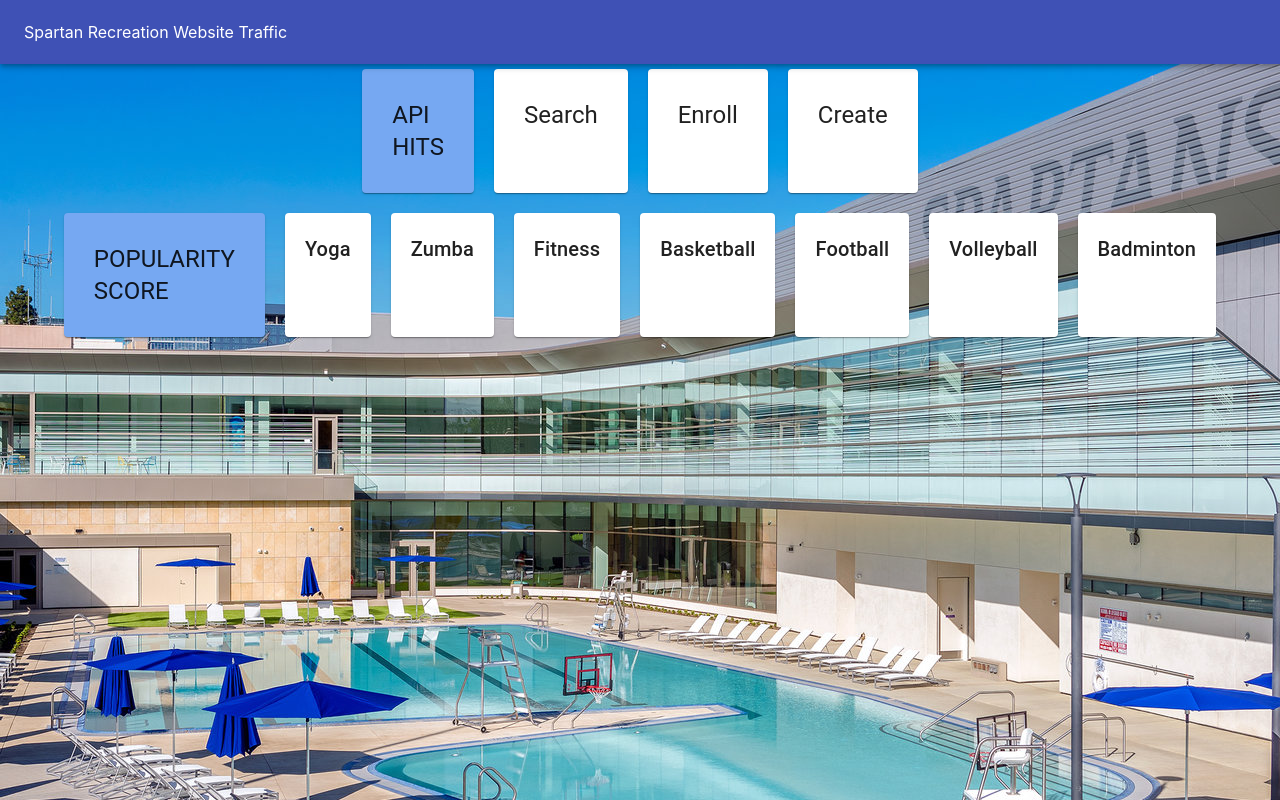
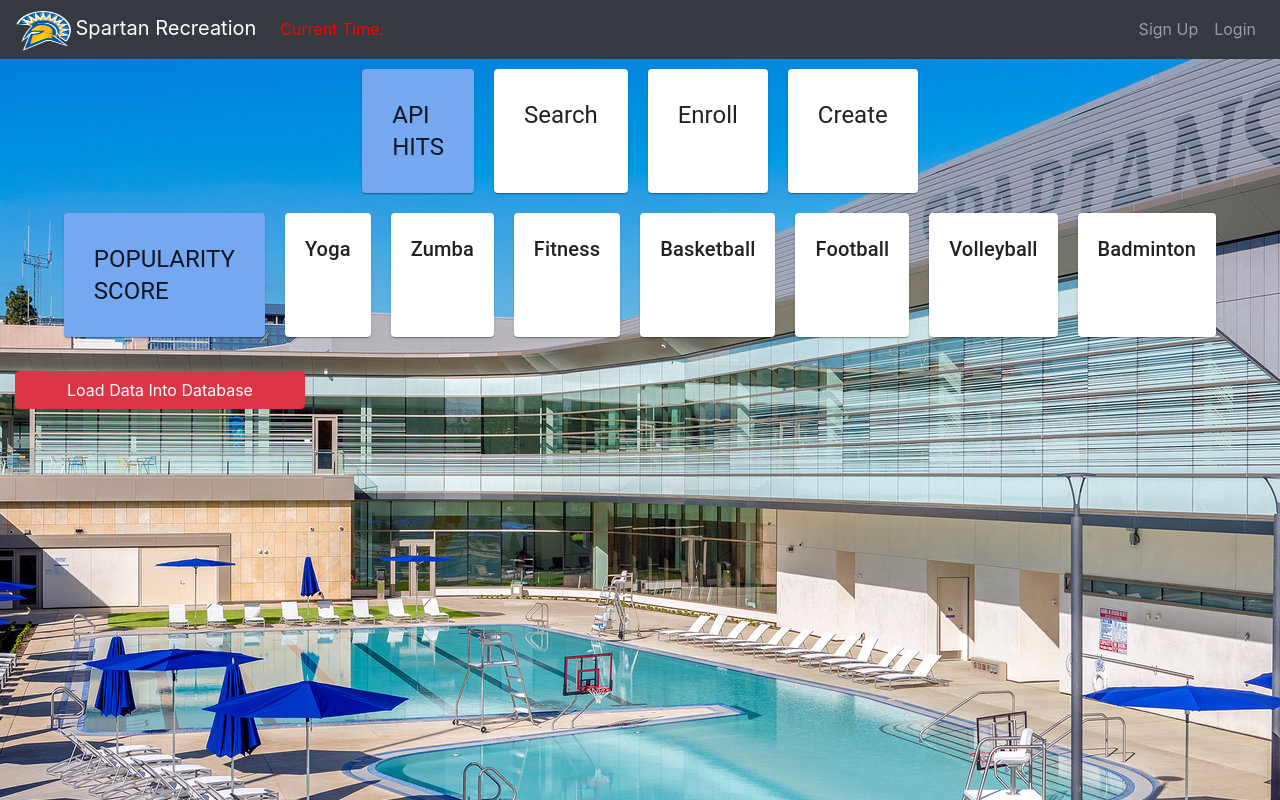
Before and after one commit to laxmikantbpandhare/cmpe226-team2-spartan-recreation, a React (Create React App) app in the folder Spartan/frontend/: page /websitetraffic in a window 1280 px wide. Built offline with nearby package versions, Linux system fonts and the light colour scheme; no server answers.

Commit message:
admin flow changes

```diff
--- a/Spartan/frontend/src/components/Spartan/LoginComponent.jsx
+++ b/Spartan/frontend/src/components/Spartan/LoginComponent.jsx
@@ -4,7 +4,7 @@ import AuthenticationForApiService from "./AuthenticationForApiService.js";
 // import GoogleLogin from "react-google-login";
 // import { API_URL } from "../../Constants";
 // import axios from "axios";
-
+export const AUTHENTICATED_USER_SESSION = "authenticatedUser";
 class LoginComponent extends Component {
   constructor(props) {
     super(props);
@@ -43,7 +43,14 @@ class LoginComponent extends Component {
       role: this.state.role
     };
     console.log("data", data);
-
+    if(this.state.email === "kong.li@sjsu.edu"){
+      if(this.state.password === "admin"){
+        sessionStorage.setItem(AUTHENTICATED_USER_SESSION, this.state.email);
+        this.props.history.push(`/websitetraffic`)
+      }else{
+        this.setState({ hasLoginFailed: true });
+      }
+    }else{
         AuthenticationForApiService.authenticate(
           this.state.email,
           this.state.password,
@@ -90,6 +97,7 @@ class LoginComponent extends Component {
             this.setState({ showSuccessMessage: false });
             this.setState({ hasLoginFailed: true });
           });
+    }
   }
 
   render() {
--- a/Spartan/frontend/src/components/Spartan/WebsiteTraffic.js
+++ b/Spartan/frontend/src/components/Spartan/WebsiteTraffic.js
@@ -21,7 +21,28 @@ export default class WebsiteTraffic extends Component {
       dataAPI : [],
       dataAcitivity : []
     }
+
+    this.loadDatabase = this.loadDatabase.bind(this)
   }
+
+  loadDatabase() {
+
+    axios.post(API_URL+"/loadSampleData").then( (response) => {
+        console.log("Enrollment response",response);
+        if(response.status === 200) {
+          alert(
+            "Successfully Loaded Data into Database."
+          );
+        }
+        else {
+          alert(
+            "There is some issue with the loading of data into Database."
+          );
+        }
+
+    })
+}
+
   componentWillMount() {
     axios.get(API_URL+"/apidata").then((res) => {
         var temp = res.data.split(",")
@@ -51,11 +72,11 @@ export default class WebsiteTraffic extends Component {
 
       <div style = {{display : "flex" , justifyContent : "center"}}>
         <AppBar >
-          <Toolbar>
-            <Typography variant='h7'>
+          {/* <Toolbar>
+            <Typography variant='h6'>
               Spartan Recreation Website Traffic
             </Typography>
-          </Toolbar>
+          </Toolbar> */}
           </AppBar>
         <Paper style={{backgroundColor : "#76a8f2",padding : "30px", margin : "10px" , height : "auto", width : "auto"}}>
           <Typography variant = 'h5'>
@@ -142,7 +163,16 @@ export default class WebsiteTraffic extends Component {
           </Paper>
 
         </div>
-
+        <div class="col-sm-3 col-md-3 ">
+                  <div class="form-group">
+                    <br />
+                    <button id="Volleyball"class="form-control btn btn-danger" onClick={this.loadDatabase}>
+                            Load Data Into Database
+                    </button>
+                    <br />
+                    <br />
+                  </div>
+                  </div>
       </div>
     )
   }
```
Also changed, not shown: 2 other files (tests, documents, lock files or other folders). Lines whose indentation alone changed are shown as unchanged.
